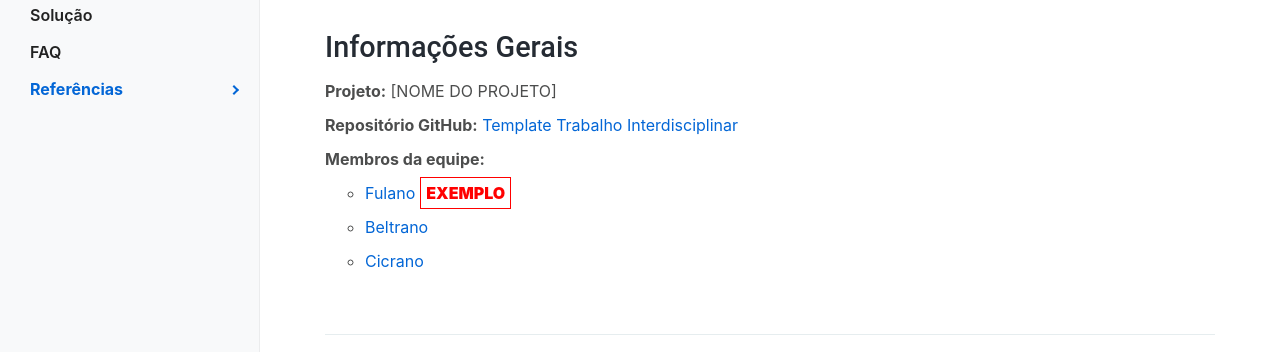
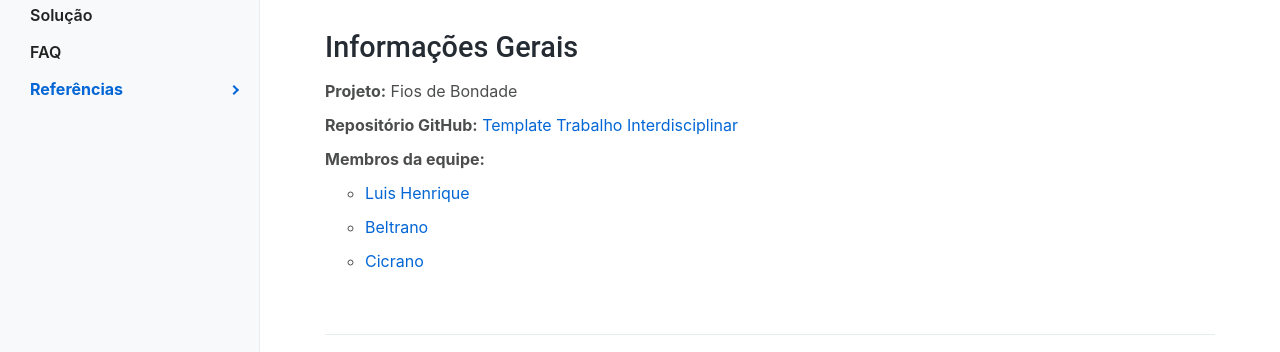
Before and after one commit to ICEI-PUC-Minas-PMGCC-TI/ti-1-pmg-cc-t-20241-fios-de-bondade, a plain HTML site: page docs/index.html in a window 1280 px wide. Shown: the part 251-603 px from the top of the page. Drawn offline with Linux system fonts and the light colour scheme.

Commit message:
mais informacoes

```diff
--- a/docs/index.html
+++ b/docs/index.html
@@ -101,12 +101,12 @@
               <div class="row">
                 <div class="col-12">
                   <ul class="list-unstyled">
-                    <li><strong>Projeto:</strong> [NOME DO PROJETO]</li>
-                    <li><strong>Repositório GitHub:</strong> <a href="https://github.com/WebTech-PUC-Minas/ti1-template">Template Trabalho Interdisciplinar</a>
+                    <li><strong>Projeto:</strong> Fios de Bondade</li>
+                    <li><strong>Repositório GitHub:</strong> <a href="https://github.com/ICEI-PUC-Minas-PMGCC-TI/ti-1-pmg-cc-t-20241-fios-de-bondade/tree/master">Template Trabalho Interdisciplinar</a>
                     </li>
                     <li><strong>Membros da equipe:</strong>
                       <ul>
-                        <li><a href="https://github.com/fulano">Fulano</a><span class="exemplo">EXEMPLO</span></li>
+                        <li><a href="https://github.com/fulano">Luis Henrique</a></li>
                         <li><a href="https://github.com/beltrano">Beltrano</a></li>
                         <li><a href="https://github.com/cicrano">Cicrano</a></li>
                       </ul>
```
